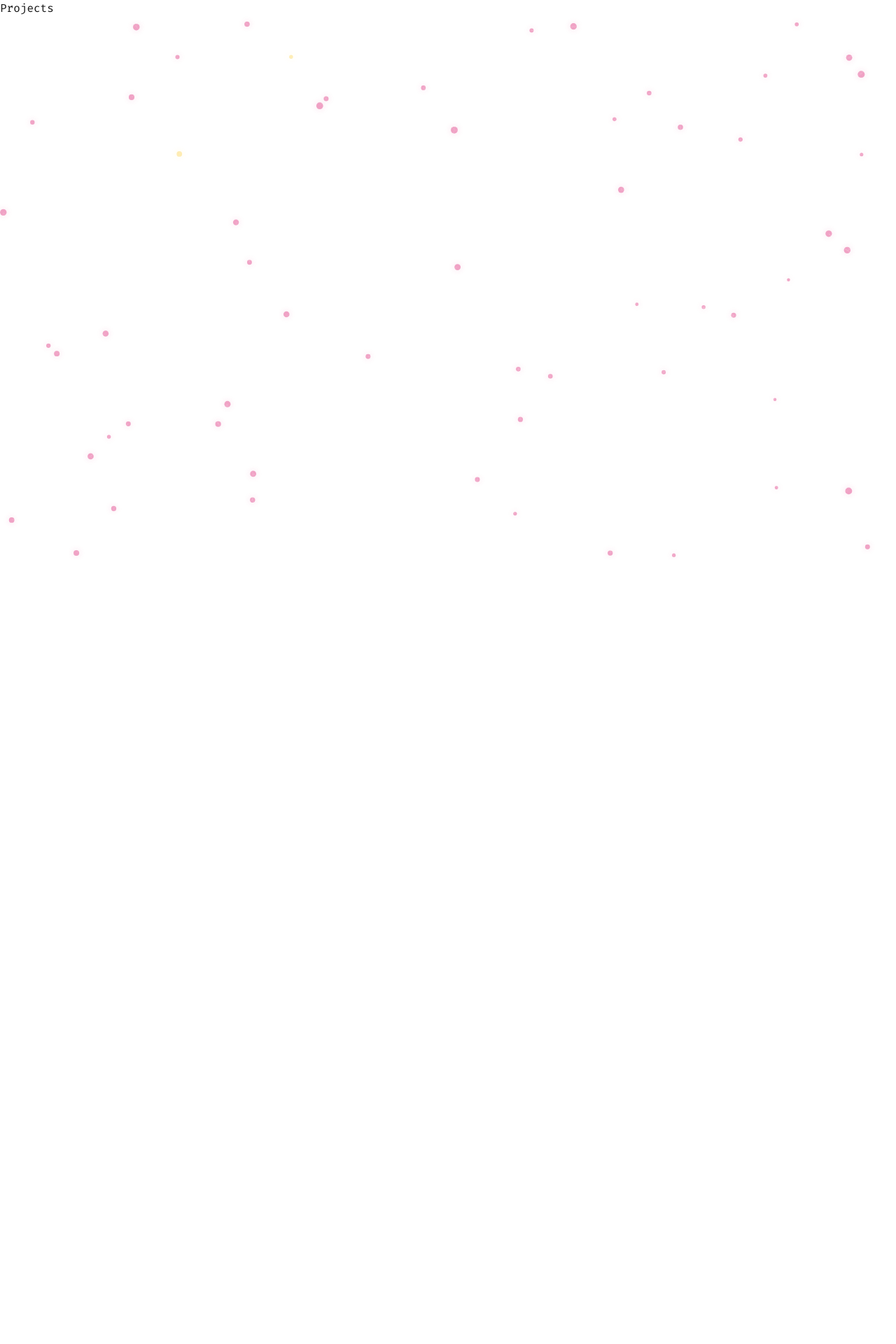
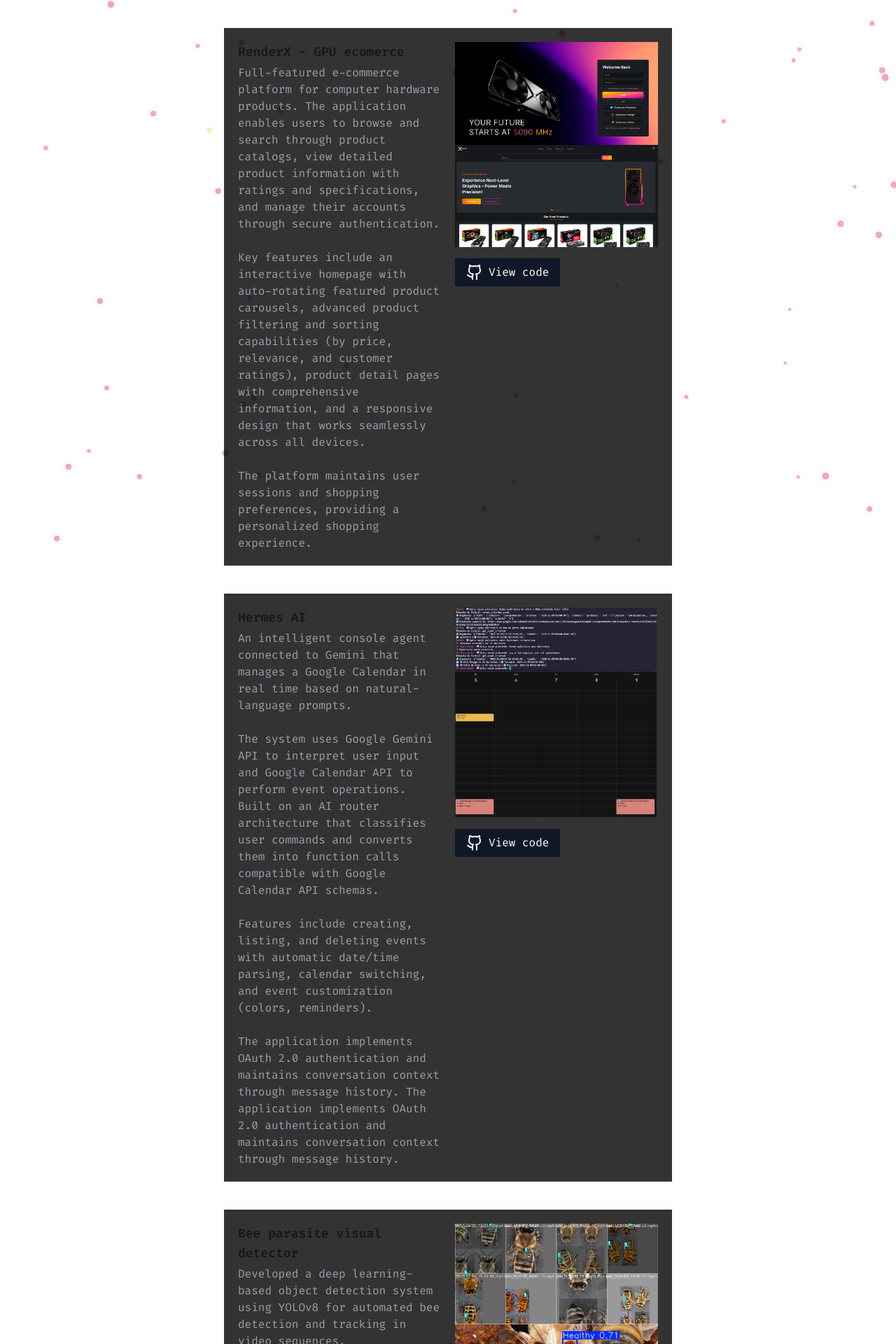
Before and after one commit to FalconDevX/portfolio-v3, a Next.js app: page /projects in a window 1280 px wide. Shown: the top 1920 px of the page at 70% size. Before the commit the page ends 800 px from the top, so only its background shows below. Built offline with nearby package versions, Linux system fonts and the light colour scheme; a web font is replaced by a local one.

Commit message:
Add detailed project descriptions and links in Projects and TopProjects components. Updated Projects component to include three new projects with comprehensive descriptions, images, and GitHub links for better visibility and user engagement.

```diff
--- /dev/null
+++ b/components/Project.tsx
@@ -0,0 +1,39 @@
+"use client"
+import React from 'react'
+import { Github } from "lucide-react"
+import Reveal from './Reveal'
+
+interface ProjectProps {
+    title: string;
+    description: React.ReactNode;
+    image: string;
+    github: string;
+}
+
+const Project = ({ title, description, image, github }: ProjectProps) => {
+    return (
+        <div className="w-full flex flex-col items-center">
+            <Reveal delay={0.1}>
+                <div className="w-full flex justify-center">
+                    <div className="w-1/2 flex flex-row gap-5 justify-between h-auto bg-black/80 p-5">
+                    <div className="w-1/2 h-auto">
+                        <h2 className="text-lg font-semibold mb-1">{title}</h2>
+                        {description}
+                    </div>
+                    <div className="w-1/2 h-auto">
+                        <img src={image} alt={title} />
+                        <button onClick={() => window.open(github, "_blank")} className="flex flex-row gap-2 bg-gray-900 text-white px-4 py-2 mt-4 hover:bg-gray-800 cursor-pointer">
+                            <Github />
+                            View code
+                        </button>
+                    </div>
+                    </div>
+                </div>
+            </Reveal>
+        </div>
+
+
+    )
+}
+
+export default Project
--- a/components/Projects.tsx
+++ b/components/Projects.tsx
@@ -1,6 +1,56 @@
+import Project from "./Project"
+
 const Projects = () => {
     return (
-        <div>Projects</div>
+        <div className="flex flex-col items-center justify-center py-10 gap-10">
+            <Project
+                title="RenderX - GPU ecomerce"
+                image="renderx.png"
+                github="https://github.com/FalconDevX/renderx-frontend"
+                description={
+                    <p className="text-gray-400">
+                        Full-featured e-commerce platform for computer hardware products.
+                        The application enables users to browse and search through product catalogs,
+                        view detailed product information with ratings and specifications,
+                        and manage their accounts through secure authentication.
+                        <br /><br />
+                        Key features include an interactive homepage with auto-rotating featured product
+                        carousels, advanced product filtering and sorting capabilities (by price, relevance,
+                        and customer ratings), product detail pages with comprehensive information,
+                        and a responsive design that works seamlessly across all devices.
+                        <br /><br />
+                        The platform maintains user sessions and shopping preferences, providing
+                        a personalized shopping experience.
+                    </p>
+                }
+            />
+            <Project title="Hermes AI"
+                image="/HermesAI.png"
+                github="https://github.com/FalconDevX/hermes-ai-agent"
+                description={
+                <p className="text-gray-400">
+                    An intelligent console agent connected to Gemini that manages a Google Calendar in real time based on natural-language prompts.
+                    <br/> <br/> The system uses Google Gemini API to interpret user input and Google Calendar API to perform event operations.
+                    Built on an AI router architecture that classifies user commands and converts them into function calls compatible with Google Calendar API schemas.
+                    <br/> <br/> Features include creating, listing, and deleting events with automatic date/time parsing, calendar switching, and event customization (colors, reminders).
+                    <br/> <br/> The application implements OAuth 2.0 authentication and maintains conversation context through message history.
+                    The application implements OAuth 2.0 authentication and maintains conversation context through message history.
+                </p>
+            } />
+
+            <Project title="Bee parasite visual detector"
+                image="/Bee.png"
+                github="https://github.com/FalconDevX/bee-varroa-destructor"
+                description={
+                <p className="text-gray-400">
+                    Developed a deep learning-based object detection system using YOLOv8 for automated bee detection and tracking in video sequences.
+                    <br/> <br/> Implemented a comprehensive data preprocessing pipeline that converts CSV annotations to YOLO format, including bounding box coordinate normalization and validation.
+                    Built a robust dataset preparation system with automated train/validation split (80/20) processing over 8,000+ annotated images.
+                    <br/> <br/> Designed and executed model training workflows using Ultralytics YOLO framework, achieving efficient detection performance.
+                    The project demonstrates expertise in computer vision, deep learning, Python programming, and data preprocessing for machine learning applications.
+                </p>
+            } />
+        </div>
     )
 }
 
--- a/components/TopProjects.tsx
+++ b/components/TopProjects.tsx
@@ -37,7 +37,7 @@ const TopProjects = () => {
                             title="RenderX - GPU ecomerce"
                             description="RenderX is a full-stack e&#8209;commerce platform built with Django (REST API, JWT auth, MySQL) and a Next.js/React frontend. Features include product search, file storage on GCP, user accounts with refresh tokens, and an admin panel for managing inventory."
                             image="renderx.png"
-                            github=""
+                            github="https://github.com/FalconDevX/renderx-frontend"
                         />
                     </Reveal>
 
```
